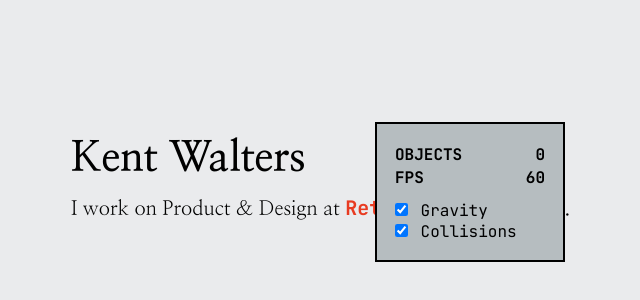
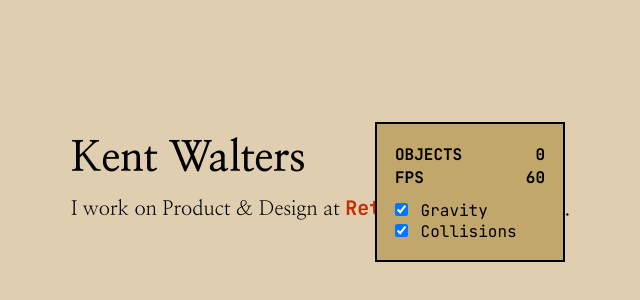
Before and after one commit to kentwalters/kentwalters.com, a plain HTML site: page index.html in a window 1280 px wide. Shown: the part 216-516 px from the top of the page, without its empty margins (313-953 px from the left). Drawn offline with Linux system fonts and the light colour scheme.

Commit message:
more kent colors

```diff
--- a/css/styles.css
+++ b/css/styles.css
@@ -3,8 +3,8 @@
 }
 
 :root {
-    --white: #EAEBED;
-    --red: #E83B21;
+    --white: #DFCEB0;
+    --red: #C22F04;
 }
 
 body {
@@ -85,7 +85,7 @@ h3 {
     padding:18px;
     top: 40%;
     right: 30%;
-    background-color: #B6BDC0;
+    background-color: #c2a76c;
     border: 2px solid black;
     width: 150px;
 }
--- a/index.js
+++ b/index.js
@@ -4,7 +4,7 @@ const ELASTIC_COLLISIONS = true;
 const BALL_DIAMETER = 4;
 const BALL_RADIUS = BALL_DIAMETER / 2;
 const GRID_SIZE = 100;
-const BALL_COLORS = ["#E83B21", "#00B04C", "#CCD833"];
+const BALL_COLORS = ["#FC988E", "#FD9301", "#C22F04", "#A9C43F"];
 let gravityEnabled = true;
 let collisionsEnabled = true;
 let lastFrameTime = Date.now();
```
